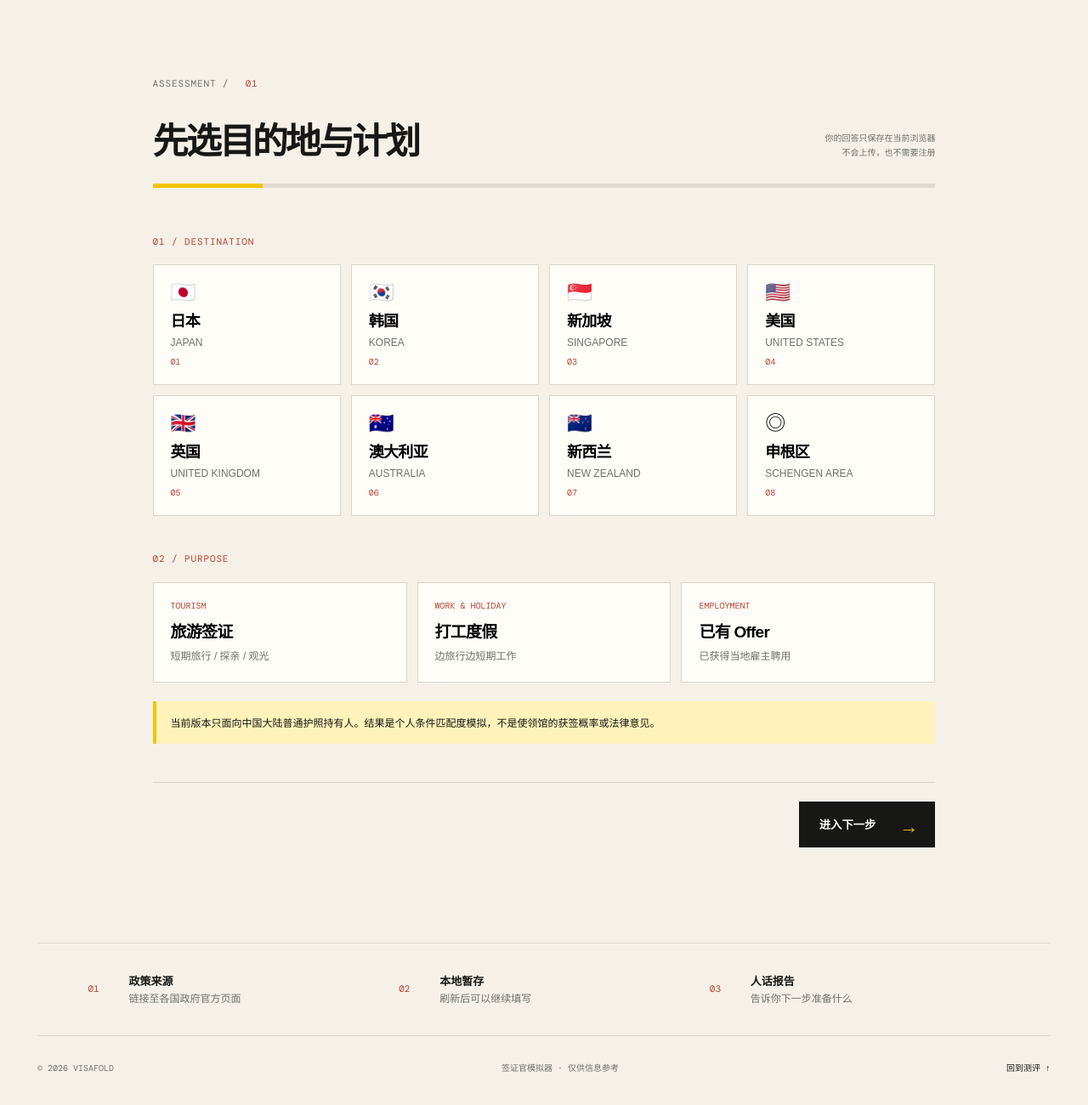
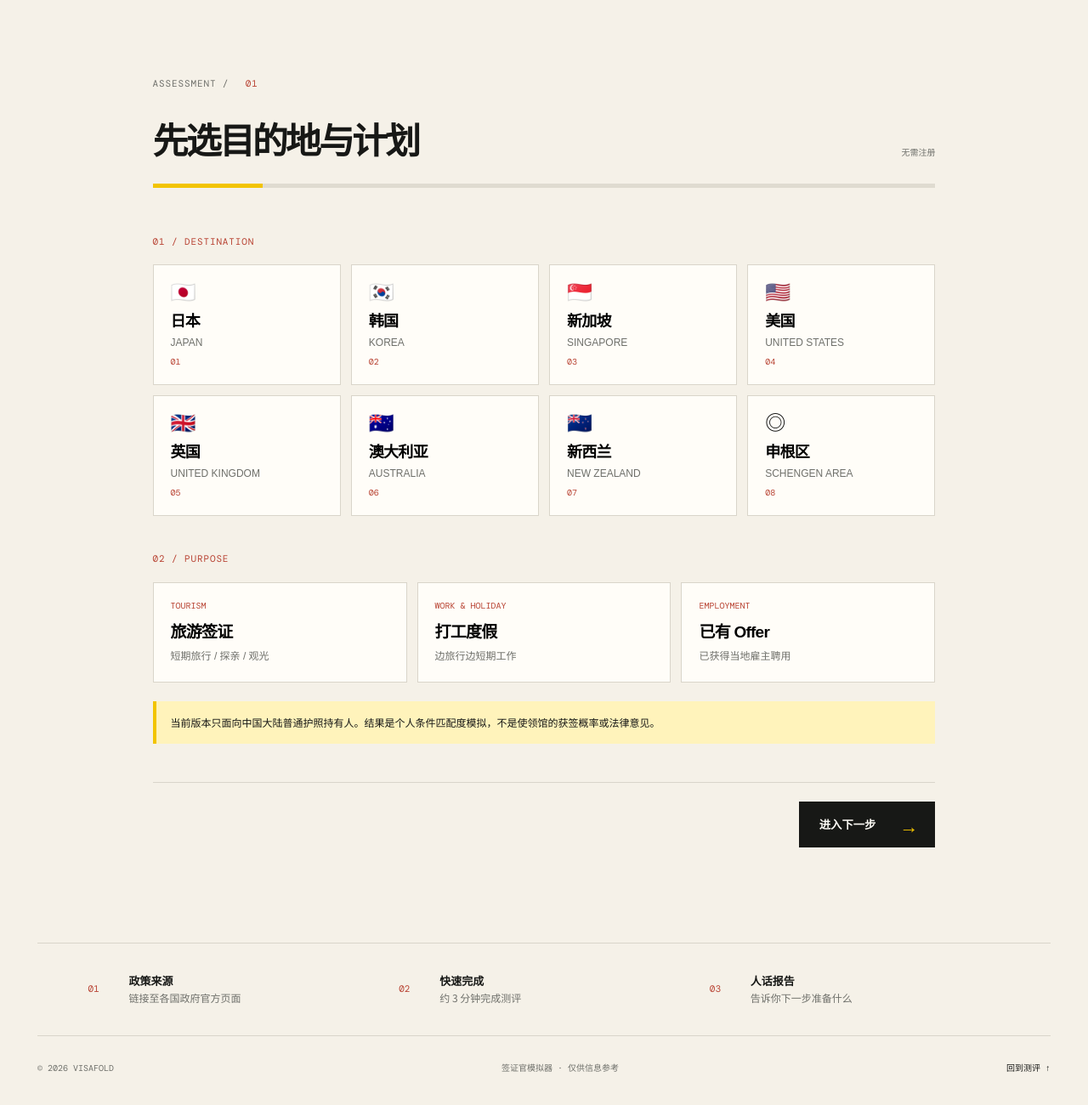
Before and after one commit to xianyunliao/visafold, a plain HTML site: page index.html in a window 1280 px wide. Shown: the part 775-2075 px from the top of the page at 85% size. Drawn offline with nearby package versions, Linux system fonts and the light colour scheme.

Commit message:
简化隐私提示文案

```diff
--- a/index.html
+++ b/index.html
@@ -35,12 +35,12 @@
       </section>
 
       <section class="app-section" id="assessment">
-        <div class="section-intro"><div><p class="eyebrow">ASSESSMENT / <span id="stepEyebrow">01</span></p><h2 id="stepTitle">先选目的地与计划</h2></div><p class="privacy-note">你的回答只保存在当前浏览器<br />不会上传，也不需要注册</p></div>
+        <div class="section-intro"><div><p class="eyebrow">ASSESSMENT / <span id="stepEyebrow">01</span></p><h2 id="stepTitle">先选目的地与计划</h2></div><p class="privacy-note">无需注册</p></div>
         <div class="progress-track"><div class="progress-fill" id="progressFill"></div></div>
         <div id="stepContainer"></div>
       </section>
 
-      <section class="trust-strip"><div><span class="trust-number">01</span><strong>政策来源</strong><span>链接至各国政府官方页面</span></div><div><span class="trust-number">02</span><strong>本地暂存</strong><span>刷新后可以继续填写</span></div><div><span class="trust-number">03</span><strong>人话报告</strong><span>告诉你下一步准备什么</span></div></section>
+      <section class="trust-strip"><div><span class="trust-number">01</span><strong>政策来源</strong><span>链接至各国政府官方页面</span></div><div><span class="trust-number">02</span><strong>快速完成</strong><span>约 3 分钟完成测评</span></div><div><span class="trust-number">03</span><strong>人话报告</strong><span>告诉你下一步准备什么</span></div></section>
     </main>
     <footer><span>© 2026 VISAFOLD</span><span>签证官模拟器 · 仅供信息参考</span><a href="#assessment">回到测评 ↑</a></footer>
   </div>
```
